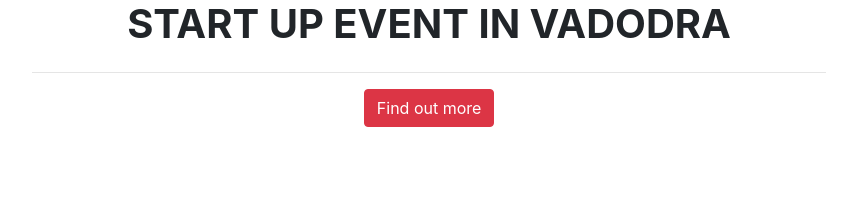
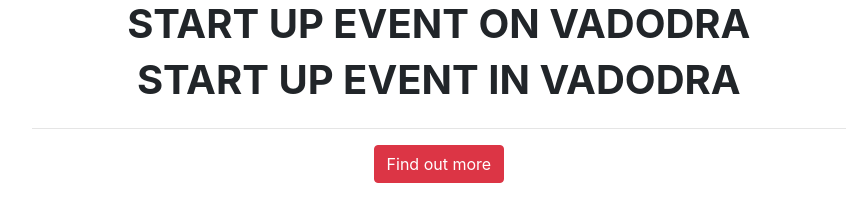
Before and after one commit to arman-roz/arman-roz.gethub.io, a plain HTML site: page index.html in a window 1280 px wide. Shown: the whole page, without its empty margins (53-910 px from the left). Drawn offline with nearby package versions, Linux system fonts and the light colour scheme.

Commit message:
Revert "Update index.html"
This reverts commit 741c226e675e30d6f220fa5239a6b16772492c11.

```diff
--- a/index.html
+++ b/index.html
@@ -20,6 +20,7 @@
 	<div class="container d-flex align-items-center h-100">
 	  <div class="row">
 		 <header class="text-center col-12">
+		  <h1 class="text-uppercase"><strong> Start up event on vadodra</strong></h1>
 		  <h1 class="text-uppercase"><strong> Start up event in vadodra</strong></h1>
 		</header>
 		<div class="buffer col 12"></div>
```
